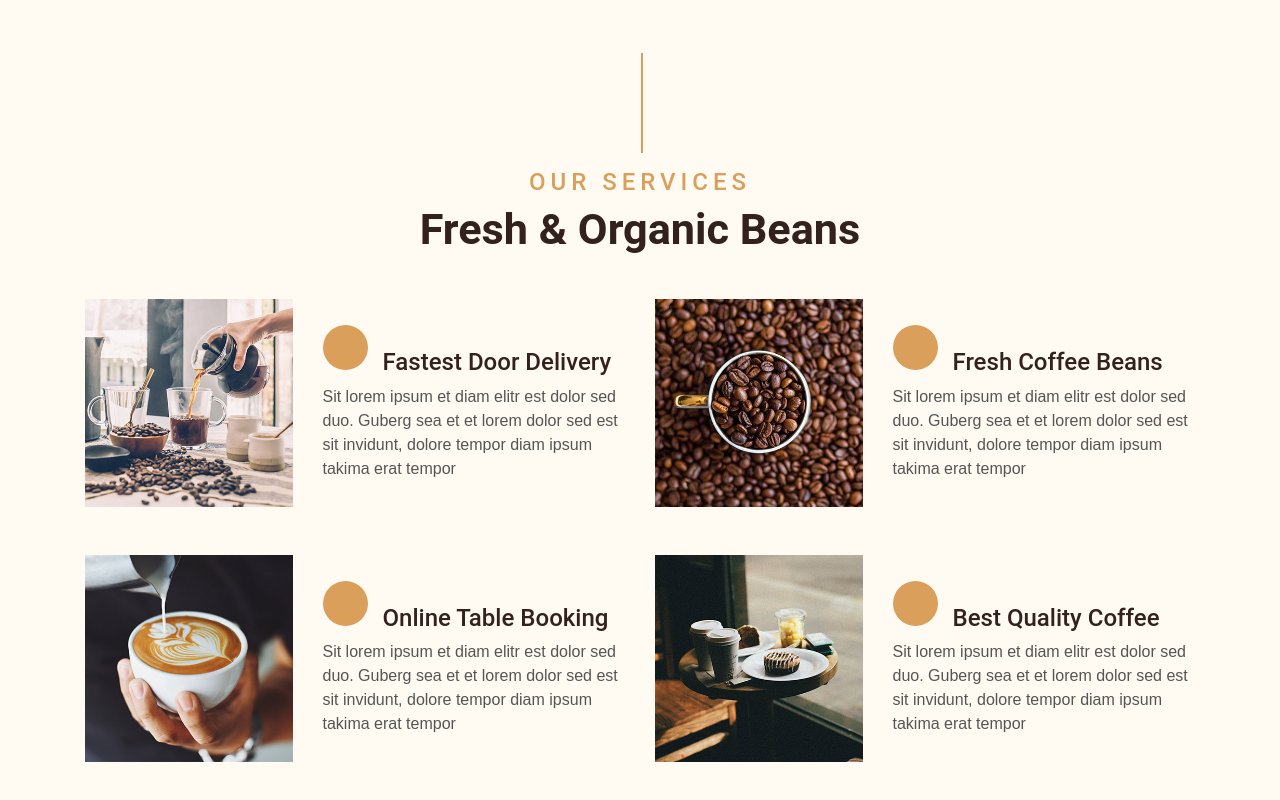
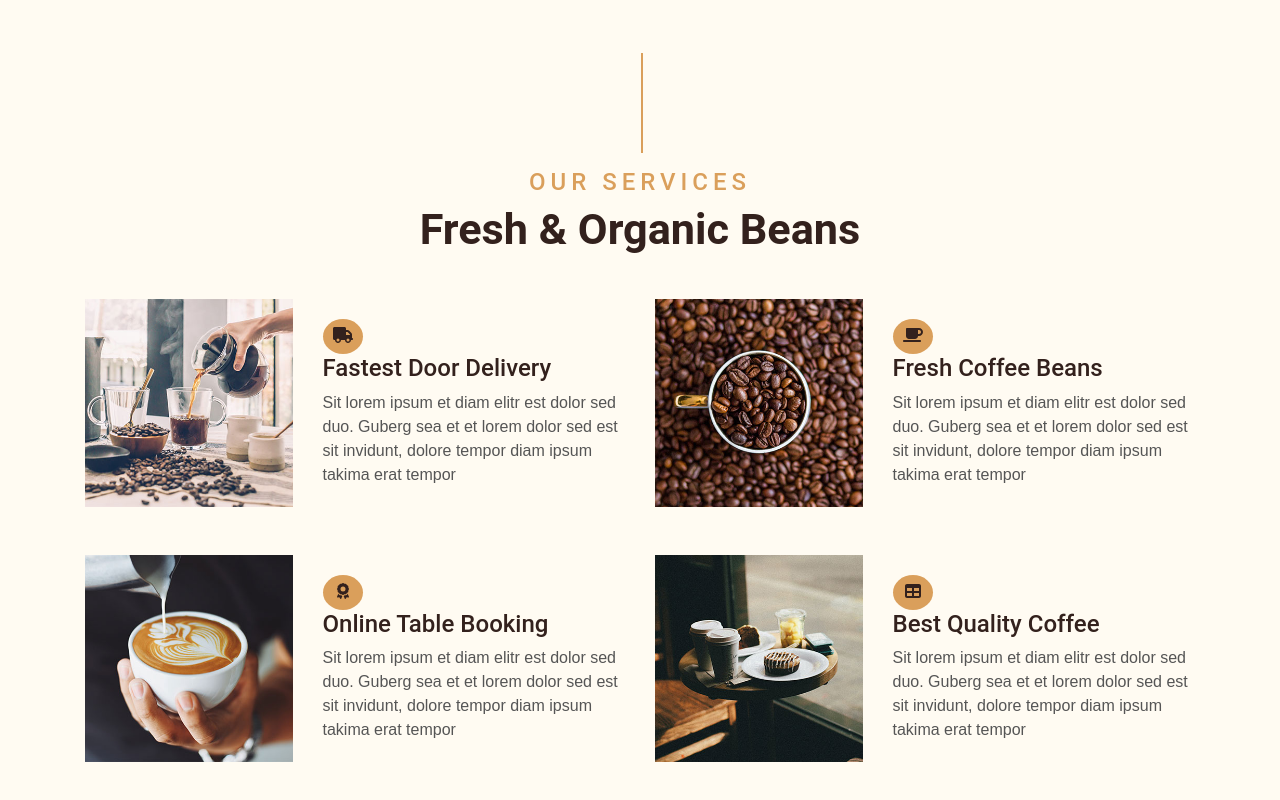
Before and after one commit to AmirAliAzimloo/SSR-SSG-Next13-Pages, a Next.js app: page / in a window 1280 px wide. Shown: the part 1638-2438 px from the top of the page. Built offline with nearby package versions, Linux system fonts and the light colour scheme.

Commit message:
dynamic icons completed

```diff
--- a/components/modules/ServiceItem/ServiceItem.tsx
+++ b/components/modules/ServiceItem/ServiceItem.tsx
@@ -1,11 +1,21 @@
 import React from "react";
+
+import "@fortawesome/fontawesome-svg-core/styles.css";
+import { IconProp, config } from "@fortawesome/fontawesome-svg-core";
+config.autoAddCss = false;
+import { FontAwesomeIcon } from "@fortawesome/react-fontawesome";
+// import { faTruck, faTable } from "@fortawesome/free-solid-svg-icons";
+import * as Icons from "@fortawesome/free-solid-svg-icons" ;
+
 
 interface ServiceItemProps {
   title: string;
   desc: string;
   img: string;
-  icon: string;
+  icon: keyof typeof Icons;
 }
+
+
 
 function ServiceItem({ title, desc, img, icon }: ServiceItemProps) {
   return (
@@ -17,7 +27,23 @@
         </div>
         <div className="col-sm-7">
           <h4>
-            <i className="fa fa-truck service-icon"></i>
+            {/* <i className="fa fa-truck service-icon"></i> */}
+            <div
+              style={{
+                background: "#da9f5b",
+                borderRadius: "100%",
+                height: "35px",
+                width: "40px",
+                textAlign: "center",
+              }}
+            >
+              <FontAwesomeIcon
+                // icon={faTruck}
+                icon={Icons[icon] as IconProp}
+                style={{ fontSize: "1rem", margin: "0,auto" }}
+              />
+            </div>
+
             {title}
           </h4>
           <p className="m-0">{desc}</p>
--- a/components/templates/Index/Services.tsx
+++ b/components/templates/Index/Services.tsx
@@ -23,7 +23,7 @@
             et lorem dolor sed est sit invidunt, dolore tempor diam ipsum
             takima erat tempor"
             img="/images/service-1.jpg"
-            icon=""
+           icon="faTruck"
           />
           <ServiceItem
             title="Fresh Coffee Beans"
@@ -31,7 +31,7 @@
             et lorem dolor sed est sit invidunt, dolore tempor diam ipsum
             takima erat tempor"
             img="/images/service-2.jpg"
-            icon=""
+           icon="faCoffee"
           />
           <ServiceItem
             title="Online Table Booking"
@@ -39,7 +39,7 @@
             et lorem dolor sed est sit invidunt, dolore tempor diam ipsum
             takima erat tempor"
             img="/images/service-3.jpg"
-            icon=""
+           icon="faAward"
           />
           <ServiceItem
             title="Best Quality Coffee"
@@ -47,7 +47,7 @@
             et lorem dolor sed est sit invidunt, dolore tempor diam ipsum
             takima erat tempor"
             img="/images/service-4.jpg"
-            icon=""
+           icon="faTable"
           />
         </div>
       </div>
```
